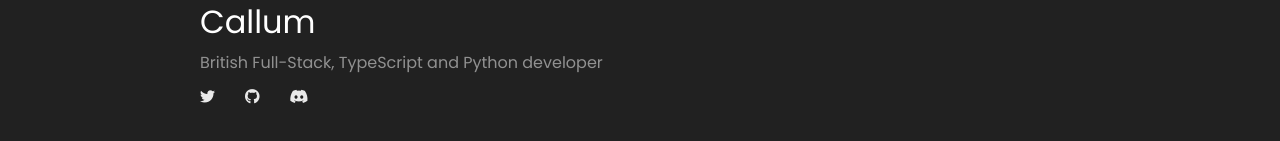
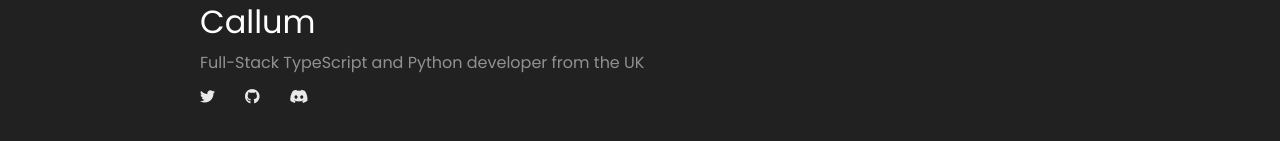
Before and after one commit to cxllm/corynth, a React (Create React App) app: page / in a window 1280 px wide. Shown: the part 407-548 px from the top of the page. Built offline with nearby package versions, Linux system fonts and the light colour scheme; no server answers.

Commit message:
Updated description

```diff
--- a/public/index.html
+++ b/public/index.html
@@ -6,13 +6,13 @@
   <link rel="icon" href="%PUBLIC_URL%/favicon.ico" />
   <meta name="viewport" content="width=device-width, initial-scale=1" />
   <meta name="title" content="Callum">
-  <meta name="description" content="British Full-Stack Typescript and Python developer">
+  <meta name="description" content="Full-Stack TypeScript and Python developer from the UK">
   <meta name="theme-color" content="#368AF8">
   <!-- Open Graph / Facebook -->
   <meta property="og:type" content="website">
   <meta property="og:url" content="https://cxllm.xyz/">
   <meta property="og:title" content="Callum">
-  <meta property="og:description" content="British Full-Stack Typescript and Python developer">
+  <meta property="og:description" content="Full-Stack TypeScript and Python developer from the UK">
   <meta property="og:image" content="/avatar.jpg">
   <link rel="apple-touch-icon" href="%PUBLIC_URL%/avatar.jpg" />
   <!--
--- a/src/Pages/Home.tsx
+++ b/src/Pages/Home.tsx
@@ -27,7 +27,7 @@ export default function Home() {
 				alt="My avatar"
 			/>
 			<h1>Callum</h1>
-			<p>British Full-Stack, TypeScript and Python developer</p>
+			<p>Full-Stack TypeScript and Python developer from the UK</p>
 			<Socials />
 			<a href={lastFM?.url} className="spotify">
 				{lastFM ? `Listening to ${lastFM.song} by ${lastFM.artist}` : ""}
```
